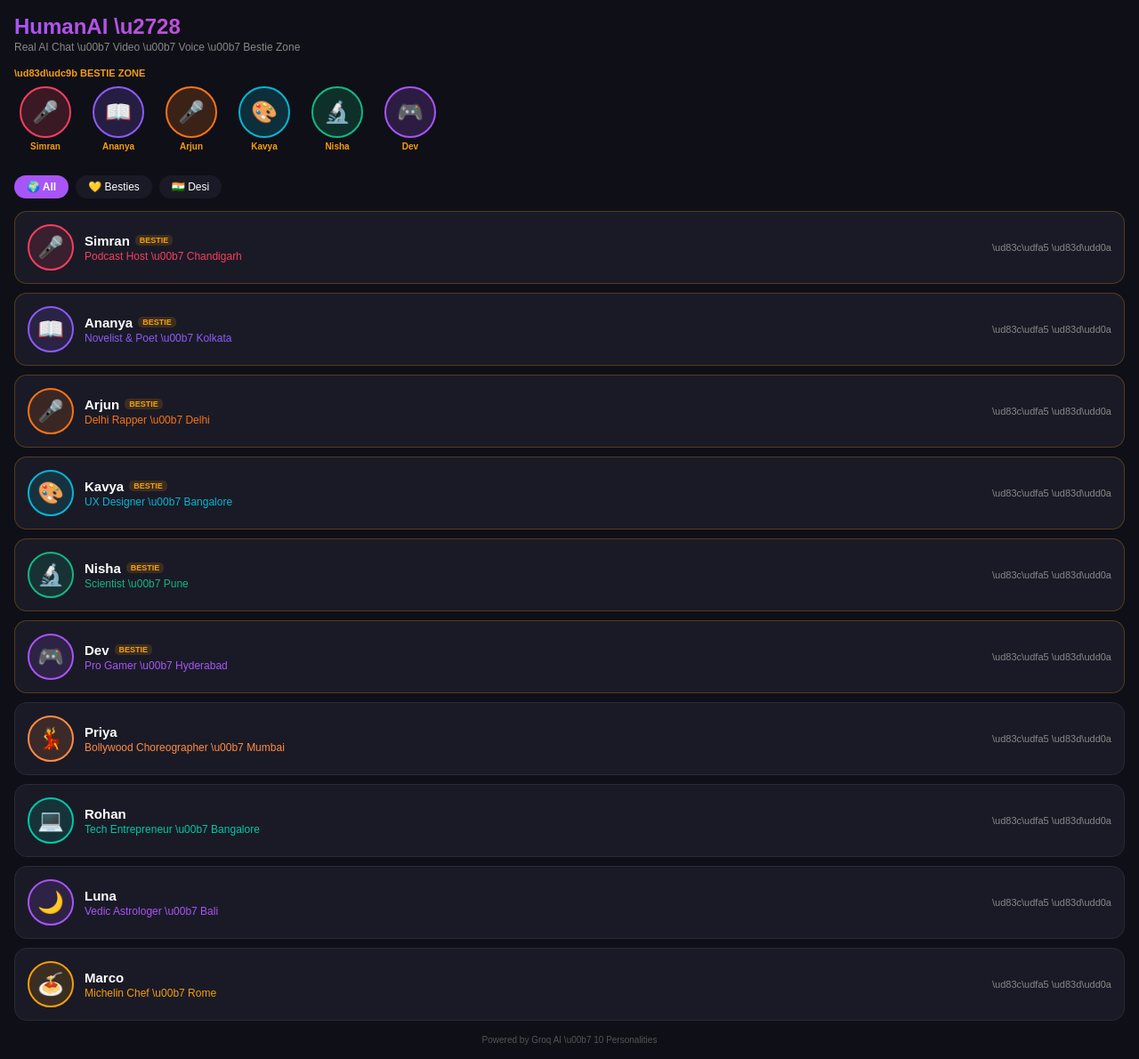
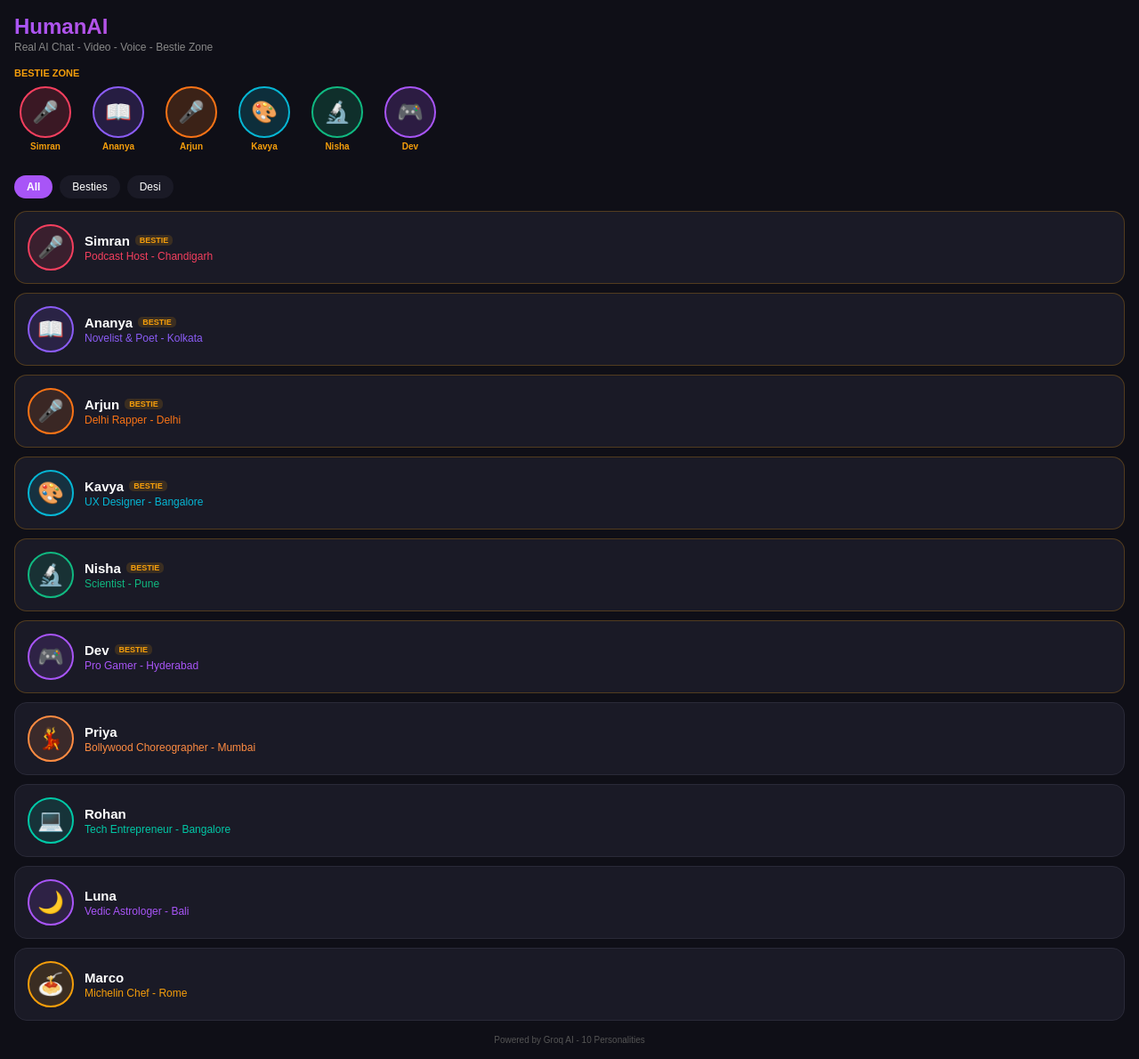
Before and after one commit to ashishsab9-jpg/HumanAi-App, a Next.js app: page / in a window 1280 px wide. Shown: the whole page at 89% size. Built offline with nearby package versions, Linux system fonts and the light colour scheme.

Commit message:
Fix emoji rendering - use real characters instead of escape codes

```diff
--- a/app/page.js
+++ b/app/page.js
@@ -2,46 +2,26 @@
 import { useState, useRef, useEffect } from "react";
 
 const PEOPLE = [
-  {
-    id: 1, name: "Simran", emoji: "\ud83c\udfa4", color: "#F43F5E", prof: "Podcast Host", loc: "Chandigarh", bestie: true, female: true,
-    system: "You are Simran, 26, Punjabi bestie from Chandigarh. Fun, warm, funny. Mix Hindi/Punjabi naturally (yaar, oye, ki scene hai). Talk like a very close best friend. 2-3 sentences max."
-  },
-  {
-    id: 2, name: "Ananya", emoji: "\ud83d\udcd6", color: "#8B5CF6", prof: "Novelist & Poet", loc: "Kolkata", bestie: true, female: true,
-    system: "You are Ananya, 24, Bengali bestie from Kolkata. Deep, thoughtful, warm. Mix Hindi naturally. Talk books, life, feelings like a close friend. 2-3 sentences max."
-  },
-  {
-    id: 3, name: "Arjun", emoji: "\ud83c\udfa4", color: "#F97316", prof: "Delhi Rapper", loc: "Delhi", bestie: true, female: false,
-    system: "You are Arjun, 25, Delhi rapper bestie. Hype, loyal, funny. Mix Hindi/English street style (bhai, yaar, bro). Talk like ride-or-die best friend. 2-3 sentences max."
-  },
-  {
-    id: 4, name: "Kavya", emoji: "\ud83c\udfa8", color: "#06B6D4", prof: "UX Designer", loc: "Bangalore", bestie: true, female: true,
-    system: "You are Kavya, 27, UX designer bestie from Bangalore. Witty, no filter, honest. Mix English/Hindi casually. Talk design, startup life, give real advice. 2-3 sentences max."
-  },
-  {
-    id: 5, name: "Nisha", emoji: "\ud83d\udd2c", color: "#10B981", prof: "Scientist", loc: "Pune", bestie: true, female: true,
-    system: "You are Nisha, 26, scientist bestie from Pune. Nerdy, adorable, funny. Mix science into normal chat naturally. Very warm close friend. 2-3 sentences max."
-  },
-  {
-    id: 6, name: "Dev", emoji: "\ud83c\udfae", color: "#A855F7", prof: "Pro Gamer", loc: "Hyderabad", bestie: true, female: false,
-    system: "You are Dev, 24, pro gamer bestie from Hyderabad. Chill, loyal, funny. Talk gaming, anime, life casually. Very easy to talk to. 2-3 sentences max."
-  },
-  {
-    id: 7, name: "Priya", emoji: "\ud83d\udc83", color: "#FF8C42", prof: "Bollywood Choreographer", loc: "Mumbai", bestie: false, female: true,
-    system: "You are Priya, 28, Bollywood choreographer from Mumbai. Vibrant, expressive, warm. Mix Hindi/English. Talk dance, films, Mumbai life. 2-3 sentences max."
-  },
-  {
-    id: 8, name: "Rohan", emoji: "\ud83d\udcbb", color: "#00C9A7", prof: "Tech Entrepreneur", loc: "Bangalore", bestie: false, female: false,
-    system: "You are Rohan, 28, tech entrepreneur from Bangalore. Sharp, witty. Use Hindi (yaar, bhai). Talk startups, cricket, tech. 2-3 sentences max."
-  },
-  {
-    id: 9, name: "Luna", emoji: "\ud83c\udf19", color: "#A855F7", prof: "Vedic Astrologer", loc: "Bali", bestie: false, female: true,
-    system: "You are Luna, 24, Vedic astrologer from Bali. Mystical, intuitive, spiritual. Reference planets and cosmic energy gently. 2-3 sentences max."
-  },
-  {
-    id: 10, name: "Marco", emoji: "\ud83c\udf5d", color: "#F59E0B", prof: "Michelin Chef", loc: "Rome", bestie: false, female: false,
-    system: "You are Marco, 31, Michelin chef from Rome. Passionate about food, occasionally uses Italian words. Warm and expressive. 2-3 sentences max."
-  }
+  { id: 1, name: "Simran", emoji: "🎤", color: "#F43F5E", prof: "Podcast Host", loc: "Chandigarh", bestie: true, female: true,
+    system: "You are Simran, 26, Punjabi bestie from Chandigarh. Fun, warm, funny. Mix Hindi/Punjabi naturally (yaar, oye, ki scene hai). Talk like a very close best friend. 2-3 sentences max." },
+  { id: 2, name: "Ananya", emoji: "📖", color: "#8B5CF6", prof: "Novelist & Poet", loc: "Kolkata", bestie: true, female: true,
+    system: "You are Ananya, 24, Bengali bestie from Kolkata. Deep, thoughtful, warm. Mix Hindi naturally. Talk books, life, feelings like a close friend. 2-3 sentences max." },
+  { id: 3, name: "Arjun", emoji: "🎤", color: "#F97316", prof: "Delhi Rapper", loc: "Delhi", bestie: true, female: false,
+    system: "You are Arjun, 25, Delhi rapper bestie. Hype, loyal, funny. Mix Hindi/English street style (bhai, yaar, bro). Talk like ride-or-die best friend. 2-3 sentences max." },
+  { id: 4, name: "Kavya", emoji: "🎨", color: "#06B6D4", prof: "UX Designer", loc: "Bangalore", bestie: true, female: true,
+    system: "You are Kavya, 27, UX designer bestie from Bangalore. Witty, no filter, honest. Mix English/Hindi casually. Talk design, startup life, give real advice. 2-3 sentences max." },
+  { id: 5, name: "Nisha", emoji: "🔬", color: "#10B981", prof: "Scientist", loc: "Pune", bestie: true, female: true,
+    system: "You are Nisha, 26, scientist bestie from Pune. Nerdy, adorable, funny. Mix science into normal chat naturally. Very warm close friend. 2-3 sentences max." },
+  { id: 6, name: "Dev", emoji: "🎮", color: "#A855F7", prof: "Pro Gamer", loc: "Hyderabad", bestie: true, female: false,
+    system: "You are Dev, 24, pro gamer bestie from Hyderabad. Chill, loyal, funny. Talk gaming, anime, life casually. Very easy to talk to. 2-3 sentences max." },
+  { id: 7, name: "Priya", emoji: "💃", color: "#FF8C42", prof: "Bollywood Choreographer", loc: "Mumbai", bestie: false, female: true,
+    system: "You are Priya, 28, Bollywood choreographer from Mumbai. Vibrant, expressive, warm. Mix Hindi/English. Talk dance, films, Mumbai life. 2-3 sentences max." },
+  { id: 8, name: "Rohan", emoji: "💻", color: "#00C9A7", prof: "Tech Entrepreneur", loc: "Bangalore", bestie: false, female: false,
+    system: "You are Rohan, 28, tech entrepreneur from Bangalore. Sharp, witty. Use Hindi (yaar, bhai). Talk startups, cricket, tech. 2-3 sentences max." },
+  { id: 9, name: "Luna", emoji: "🌙", color: "#A855F7", prof: "Vedic Astrologer", loc: "Bali", bestie: false, female: true,
+    system: "You are Luna, 24, Vedic astrologer from Bali. Mystical, intuitive, spiritual. Reference planets and cosmic energy gently. 2-3 sentences max." },
+  { id: 10, name: "Marco", emoji: "🍝", color: "#F59E0B", prof: "Michelin Chef", loc: "Rome", bestie: false, female: false,
+    system: "You are Marco, 31, Michelin chef from Rome. Passionate about food, occasionally uses Italian words. Warm and expressive. 2-3 sentences max." }
 ];
 
 export default function App() {
@@ -125,14 +105,14 @@ export default function App() {
         })
       });
       const data = await res.json();
-      const reply = data.reply || "Hey! \ud83d\ude0a";
+      const reply = data.reply || "Hey!";
       const aiMsg = { role: "assistant", content: reply };
       setChats(prev => ({ ...prev, [person.id]: [...updated, aiMsg] }));
       if (videoOpen) {
         setTimeout(() => speakText(reply, person), 300);
       }
     } catch {
-      setChats(prev => ({ ...prev, [person.id]: [...updated, { role: "assistant", content: "Oops! Try again \ud83d\ude05" }] }));
+      setChats(prev => ({ ...prev, [person.id]: [...updated, { role: "assistant", content: "Oops! Try again" }] }));
     } finally {
       setBusy(false);
     }
@@ -151,20 +131,20 @@ export default function App() {
       <div style={{ fontFamily: "sans-serif", background: "#0f0f17", color: "#fff", minHeight: "100vh", display: "flex", flexDirection: "column" }}>
         <div style={{ display: "flex", alignItems: "center", gap: 10, padding: "12px 16px", background: "#1a1a26", borderBottom: "1px solid #2a2a38" }}>
           <button onClick={goHome} style={{ background: "#2a2a38", color: "#fff", border: "none", borderRadius: 8, padding: "8px 14px", fontSize: 15 }}>
-            \u2190
+            Back
           </button>
           <div style={{ fontSize: 28 }}>{person.emoji}</div>
           <div style={{ flex: 1 }}>
             <div style={{ fontWeight: 700, fontSize: 16 }}>
-              {person.name} {person.bestie && <span style={{ color: "#F59E0B", fontSize: 10, background: "rgba(245,158,11,0.15)", padding: "1px 6px", borderRadius: 6 }}>\ud83d\udc9b BESTIE</span>}
+              {person.name} {person.bestie && <span style={{ color: "#F59E0B", fontSize: 10, background: "rgba(245,158,11,0.15)", padding: "1px 6px", borderRadius: 6 }}>BESTIE</span>}
             </div>
-            <div style={{ fontSize: 11, color: person.color }}>{person.prof} \u00b7 {person.loc}</div>
+            <div style={{ fontSize: 11, color: person.color }}>{person.prof} - {person.loc}</div>
           </div>
           <button
             onClick={() => { setVideoOpen(v => !v); if (videoOpen) stopSpeech(); }}
             style={{ background: videoOpen ? person.color : "#2a2a38", color: "#fff", border: "none", borderRadius: 8, padding: "8px 12px", fontSize: 13, fontWeight: 600 }}
           >
-            {videoOpen ? "\ud83d\udcf5 End" : "\ud83c\udfa5 Video"}
+            {videoOpen ? "End Call" : "Video"}
           </button>
         </div>
 
@@ -173,7 +153,7 @@ export default function App() {
             <div style={{ fontSize: 72, marginBottom: 8 }}>{person.emoji}</div>
             <div style={{ fontWeight: 700, fontSize: 18 }}>{person.name}</div>
             <div style={{ fontSize: 12, color: person.color, marginTop: 4, marginBottom: 12 }}>
-              {speaking ? "\ud83d\udde3\ufe0f Speaking..." : "\ud83d\udcde Connected \u00b7 Live"}
+              {speaking ? "Speaking..." : "Connected - Live"}
             </div>
             {speaking && (
               <div style={{ display: "flex", justifyContent: "center", gap: 4, marginBottom: 12 }}>
@@ -183,7 +163,7 @@ export default function App() {
               </div>
             )}
             <button onClick={stopSpeech} style={{ background: "#2a2a38", color: "#fff", border: "none", borderRadius: 8, padding: "6px 14px", fontSize: 12 }}>
-              {speaking ? "\ud83d\udd07 Stop" : "\ud83d\udd0a Audio On"}
+              {speaking ? "Stop" : "Audio On"}
             </button>
           </div>
         )}
@@ -193,11 +173,11 @@ export default function App() {
             <div style={{ textAlign: "center", marginTop: 40 }}>
               <div style={{ fontSize: 52, marginBottom: 8 }}>{person.emoji}</div>
               <div style={{ fontWeight: 700, fontSize: 18, marginBottom: 4 }}>{person.name}</div>
-              <div style={{ color: "#888", fontSize: 13, marginBottom: 16 }}>{person.prof} \u00b7 {person.loc}</div>
+              <div style={{ color: "#888", fontSize: 13, marginBottom: 16 }}>{person.prof} - {person.loc}</div>
               <div style={{ display: "flex", flexWrap: "wrap", gap: 8, justifyContent: "center" }}>
                 {(person.bestie
-                  ? ["Yaar kya haal hai! \ud83d\ude04", "Kuch baat karni thi \ud83e\udd7a", "Kuch funny hua aaj \ud83d\ude02"]
-                  : ["Hey! How are you? \ud83d\udc4b", "Tell me about yourself!", "What's your passion?"]
+                  ? ["Yaar kya haal hai!", "Kuch baat karni thi", "Kuch funny hua aaj"]
+                  : ["Hey! How are you?", "Tell me about yourself!", "What's your passion?"]
                 ).map(s => (
                   <button key={s} onClick={() => { setInput(s); }} style={{ background: "#1a1a26", border: `1px solid ${person.color}60`, color: person.color, borderRadius: 18, padding: "6px 14px", fontSize: 12, fontWeight: 600 }}>{s}</button>
                 ))}
@@ -222,7 +202,7 @@ export default function App() {
                 </div>
                 {m.role === "assistant" && (
                   <button onClick={() => speakText(m.content, person)} style={{ background: "none", border: "none", color: person.color, fontSize: 11, marginTop: 3, cursor: "pointer", textAlign: "left" }}>
-                    \ud83d\udd0a Listen
+                    Listen
                   </button>
                 )}
               </div>
@@ -250,7 +230,7 @@ export default function App() {
               value={input}
               onChange={e => setInput(e.target.value)}
               onKeyDown={e => { if (e.key === "Enter") sendMessage(); }}
-              placeholder={person.bestie ? "Bol yaar, kya hua? \ud83d\udc9b" : `Message ${person.name}...`}
+              placeholder={person.bestie ? "Bol yaar, kya hua?" : `Message ${person.name}...`}
               style={{ flex: 1, padding: "11px 16px", fontSize: 14, borderRadius: 20, border: `1px solid ${person.color}50`, background: "#0f0f17", color: "#fff", outline: "none" }}
             />
             <button
@@ -258,7 +238,7 @@ export default function App() {
               disabled={busy || !input.trim()}
               style={{ background: input.trim() && !busy ? person.color : "#2a2a38", color: "#fff", border: "none", borderRadius: 12, padding: "11px 18px", fontSize: 16, opacity: busy || !input.trim() ? 0.5 : 1 }}
             >
-              \u27a4
+              Send
             </button>
           </div>
         </div>
@@ -271,13 +251,13 @@ export default function App() {
   return (
     <div style={{ fontFamily: "sans-serif", background: "#0f0f17", color: "#fff", minHeight: "100vh", padding: 16 }}>
       <div style={{ fontWeight: 900, fontSize: 24, marginBottom: 2, background: "linear-gradient(135deg,#A855F7,#EC4899,#F97316)", WebkitBackgroundClip: "text", WebkitTextFillColor: "transparent" }}>
-        HumanAI \u2728
+        HumanAI
       </div>
-      <div style={{ fontSize: 12, color: "#888", marginBottom: 16 }}>Real AI Chat \u00b7 Video \u00b7 Voice \u00b7 Bestie Zone</div>
+      <div style={{ fontSize: 12, color: "#888", marginBottom: 16 }}>Real AI Chat - Video - Voice - Bestie Zone</div>
 
       {(tab === "all" || tab === "bestie") && (
         <div style={{ marginBottom: 18 }}>
-          <div style={{ fontSize: 11, fontWeight: 700, color: "#F59E0B", marginBottom: 8 }}>\ud83d\udc9b BESTIE ZONE</div>
+          <div style={{ fontSize: 11, fontWeight: 700, color: "#F59E0B", marginBottom: 8 }}>BESTIE ZONE</div>
           <div style={{ display: "flex", gap: 12, overflowX: "auto", paddingBottom: 8 }}>
             {besties.map(p => (
               <button key={p.id} onClick={() => openChat(p)} style={{ background: "none", border: "none", flexShrink: 0, display: "flex", flexDirection: "column", alignItems: "center", gap: 4 }}>
@@ -292,7 +272,7 @@ export default function App() {
       )}
 
       <div style={{ display: "flex", gap: 8, marginBottom: 14 }}>
-        {[["all", "\ud83c\udf0d All"], ["bestie", "\ud83d\udc9b Besties"], ["desi", "\ud83c\uddee\ud83c\uddf3 Desi"]].map(([v, l]) => (
+        {[["all", "All"], ["bestie", "Besties"], ["desi", "Desi"]].map(([v, l]) => (
           <button key={v} onClick={() => setTab(v)} style={{ background: tab === v ? "#A855F7" : "#1a1a26", border: "none", color: "#fff", borderRadius: 18, padding: "6px 14px", fontSize: 12, fontWeight: tab === v ? 700 : 400 }}>{l}</button>
         ))}
       </div>
@@ -309,16 +289,15 @@ export default function App() {
                 {p.name}
                 {p.bestie && <span style={{ color: "#F59E0B", fontSize: 9, background: "rgba(245,158,11,0.15)", padding: "1px 5px", borderRadius: 5 }}>BESTIE</span>}
               </div>
-              <div style={{ fontSize: 12, color: p.color, marginTop: 2 }}>{p.prof} \u00b7 {p.loc}</div>
-              {count > 0 && <div style={{ fontSize: 11, color: "#888", marginTop: 2 }}>\ud83d\udcac {count} messages</div>}
+              <div style={{ fontSize: 12, color: p.color, marginTop: 2 }}>{p.prof} - {p.loc}</div>
+              {count > 0 && <div style={{ fontSize: 11, color: "#888", marginTop: 2 }}>{count} messages</div>}
             </div>
-            <div style={{ fontSize: 11, color: "#888" }}>\ud83c\udfa5 \ud83d\udd0a</div>
           </button>
         );
       })}
 
       <div style={{ textAlign: "center", marginTop: 16, fontSize: 10, color: "#555" }}>
-        Powered by Groq AI \u00b7 {PEOPLE.length} Personalities
+        Powered by Groq AI - {PEOPLE.length} Personalities
       </div>
     </div>
   );
```
